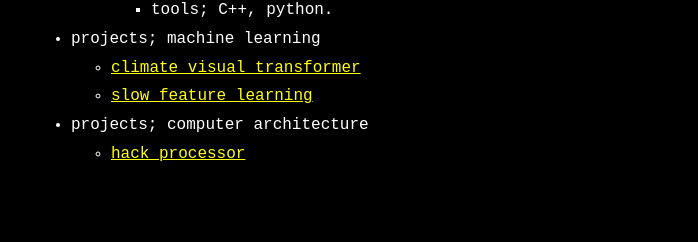
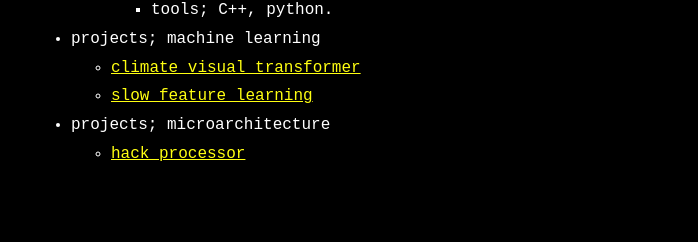
Before and after one commit to CgKaminski/CgKaminski.github.io, a Jekyll site: the page built from index.markdown, in a window 1280 px wide. Shown: the part 741-983 px from the top of the page, without its empty margins (289-987 px from the left). Built offline with Jekyll 4.4.1, drawn with Linux system fonts in a browser that asks for light colours.

Commit message:
Update menu.yml

```diff
--- a/_data/menu.yml
+++ b/_data/menu.yml
@@ -35,7 +35,7 @@ entries:
       category: machine-learning
       limit:
 
-  - title: projects; computer architecture
+  - title: projects; microarchitecture
     post_list:
       category: computer-architecture
       limit:
```
